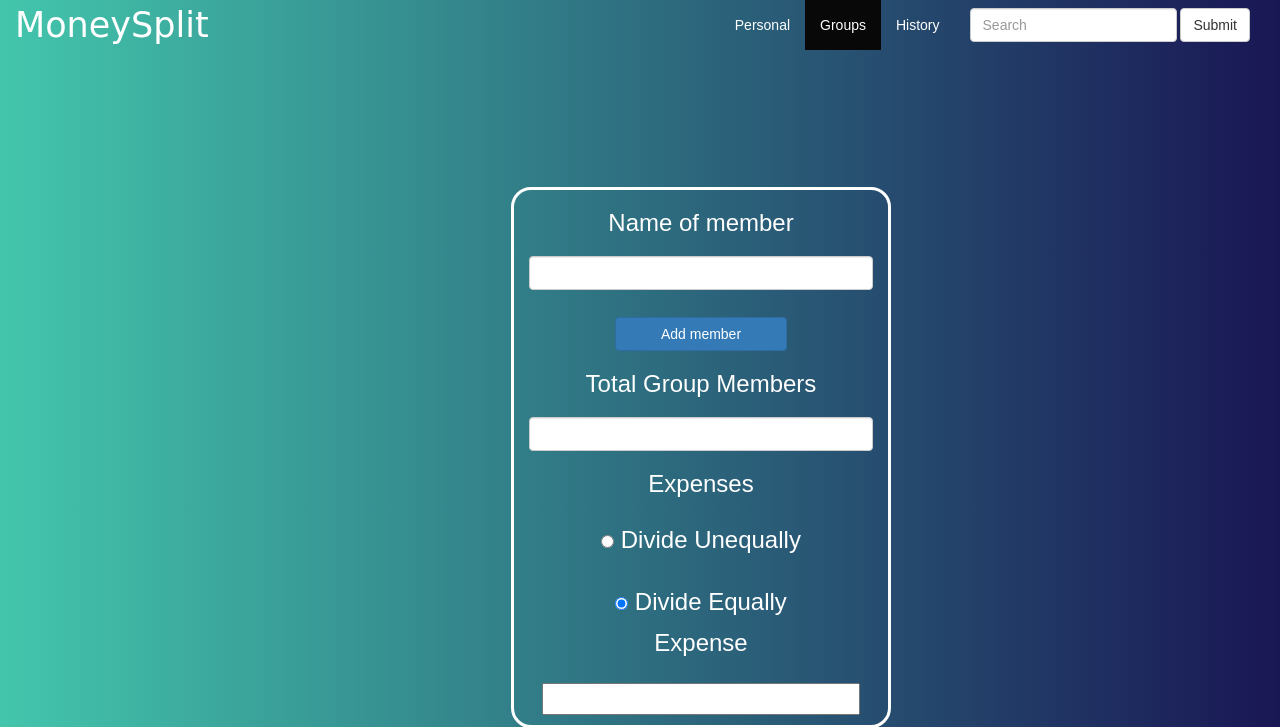
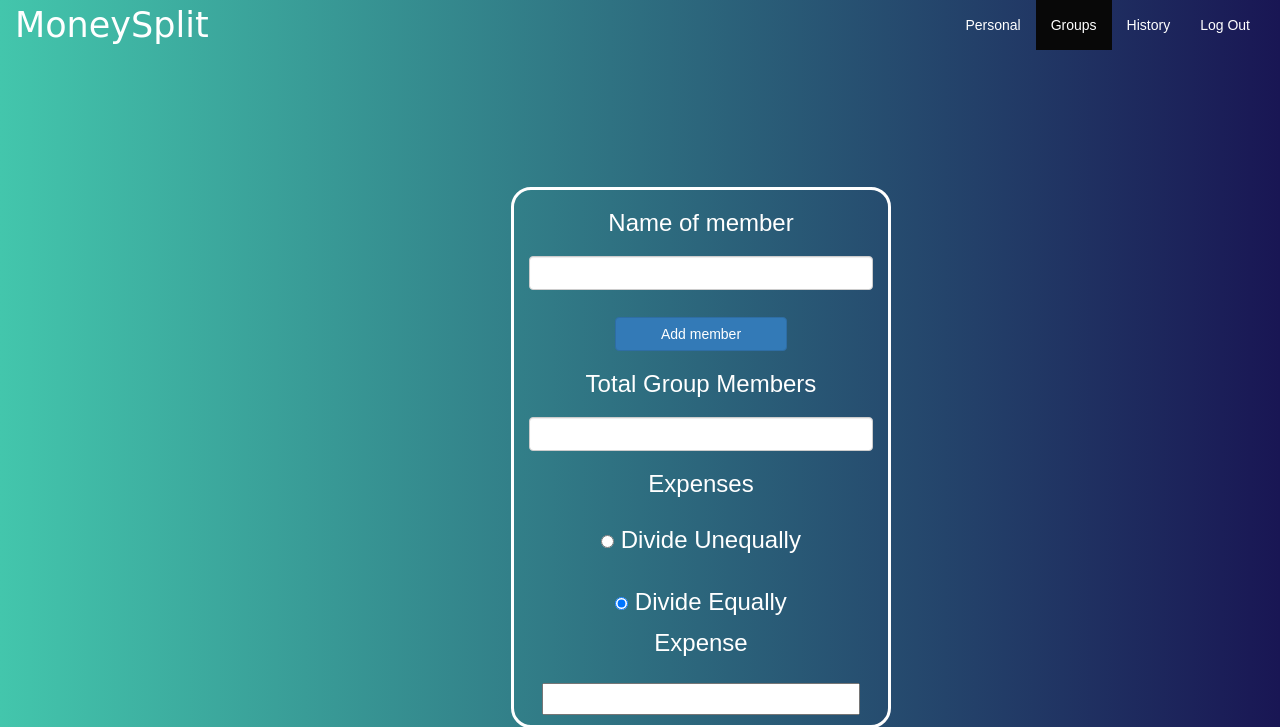
Before and after one commit to raj-vora/Expense-Manager, a PHP site: page /group.php in a window 1280 px wide. Shown: the top 727 px of the page. Run offline with PHP 8.4, Linux system fonts and the light colour scheme; some web fonts are replaced.

Commit message:
add logout button

```diff
--- a/group.php
+++ b/group.php
@@ -9,7 +9,6 @@
       <script src="https://maxcdn.bootstrapcdn.com/bootstrap/3.3.7/js/bootstrap.min.js"></script>
       <script class="jsbin" src="https://ajax.googleapis.com/ajax/libs/jquery/1/jquery.min.js"></script>
       <script type="text/javascript" src="./javascripts/personal.js"></script>
-
       <link rel="stylesheet" href="./stylesheets/main.css">
       <link rel="stylesheet" href="./stylesheets/personal.css">
   </head>
@@ -31,15 +30,11 @@
               <li><a href="personal.php">Personal</a></li>
               <li class="active"><a href="#">Groups</a></li>
               <li> <a href="history.php">History</a></li>
-              <form class="navbar-form navbar-left" action="/search" method="POST">
-                  <input type="text" name="search_value" class="form-control" placeholder="Search">
-                  <button type="submit" class="btn btn-default">Submit</button>
-              </form>
+              <li> <a href="#">Log Out</a></li>
           </ul>
           </div>
       </div>
     </nav>
-
     <div class="row">
         <div class="container">
             <div class="col-md-4"></div>
--- a/groups.php
+++ b/groups.php
@@ -30,10 +30,7 @@
               <li><a href="personal.php">Personal</a></li>
               <li class="active"><a href="#">Groups</a></li>
               <li> <a href="history.php">History</a></li>
-              <form class="navbar-form navbar-left" action="/search" method="POST">
-                  <input type="text" name="search_value" class="form-control" placeholder="Search">
-                  <button type="submit" class="btn btn-default">Submit</button>
-              </form>
+              <li> <a href="#">Log Out</a></li>
           </ul>
           </div>
       </div>
--- a/history.php
+++ b/history.php
@@ -28,10 +28,7 @@
                 <li><a href="personal.php">Personal</a></li>
                 <li><a href="groups.php">Groups</a></li>
                 <li class="active"> <a href="#">History</a></li>
-                <form class="navbar-form navbar-left" action="/search" method="POST">
-                    <input type="text" name="search_value" class="form-control" placeholder="Search">
-                    <button type="submit" class="btn btn-default">Submit</button>
-                </form>
+                <li> <a href="#">Log Out</a></li>
             </ul>
             </div>
         </div>
--- a/personal.php
+++ b/personal.php
@@ -30,10 +30,7 @@
               <li class="active"><a href="/feed">Personal</a></li>
               <li ><a href="#">Groups</a></li>
               <li> <a href="#">History</a></li>
-              <form class="navbar-form navbar-left" action="/search" method="POST">
-                  <input type="text" name="search_value" class="form-control" placeholder="Search">
-                  <button type="submit" class="btn btn-default">Submit</button>
-              </form>
+              <li> <a href="#">Log Out</a></li>
           </ul>
           </div>
       </div>
```
